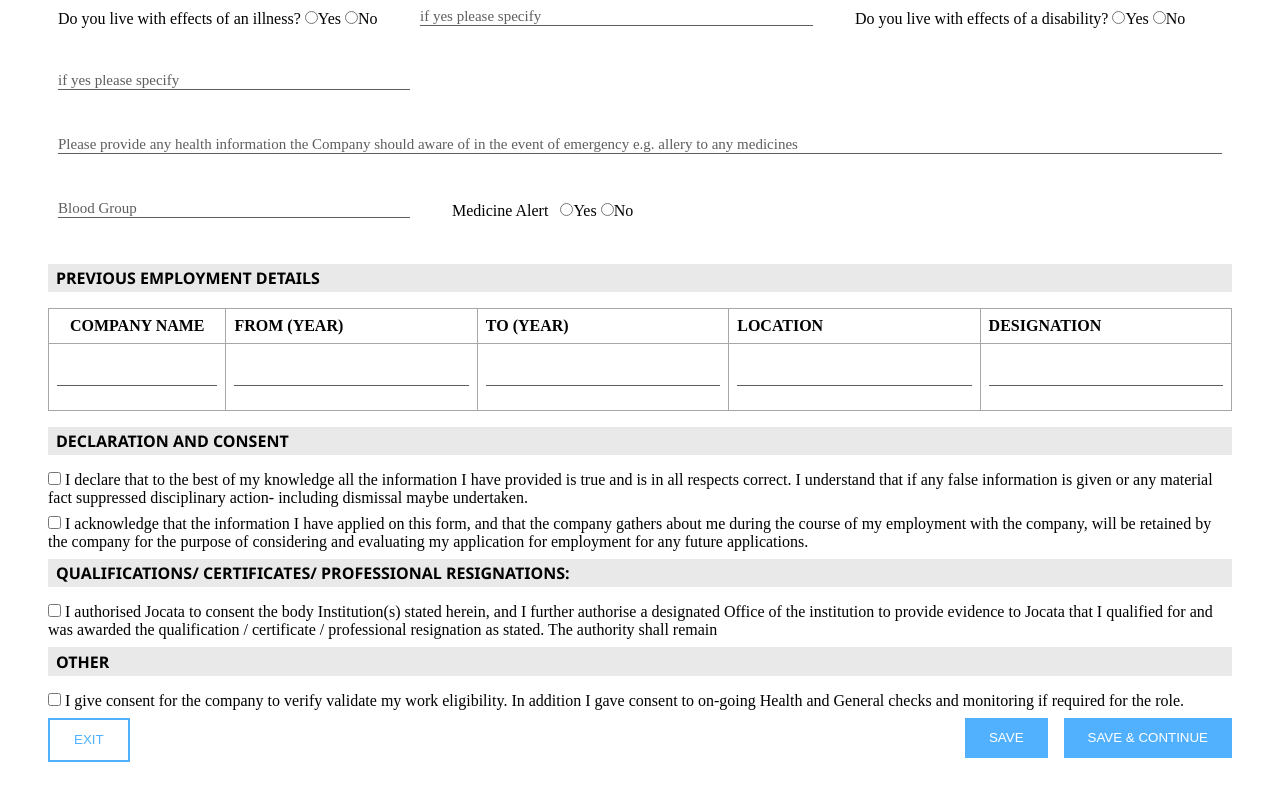
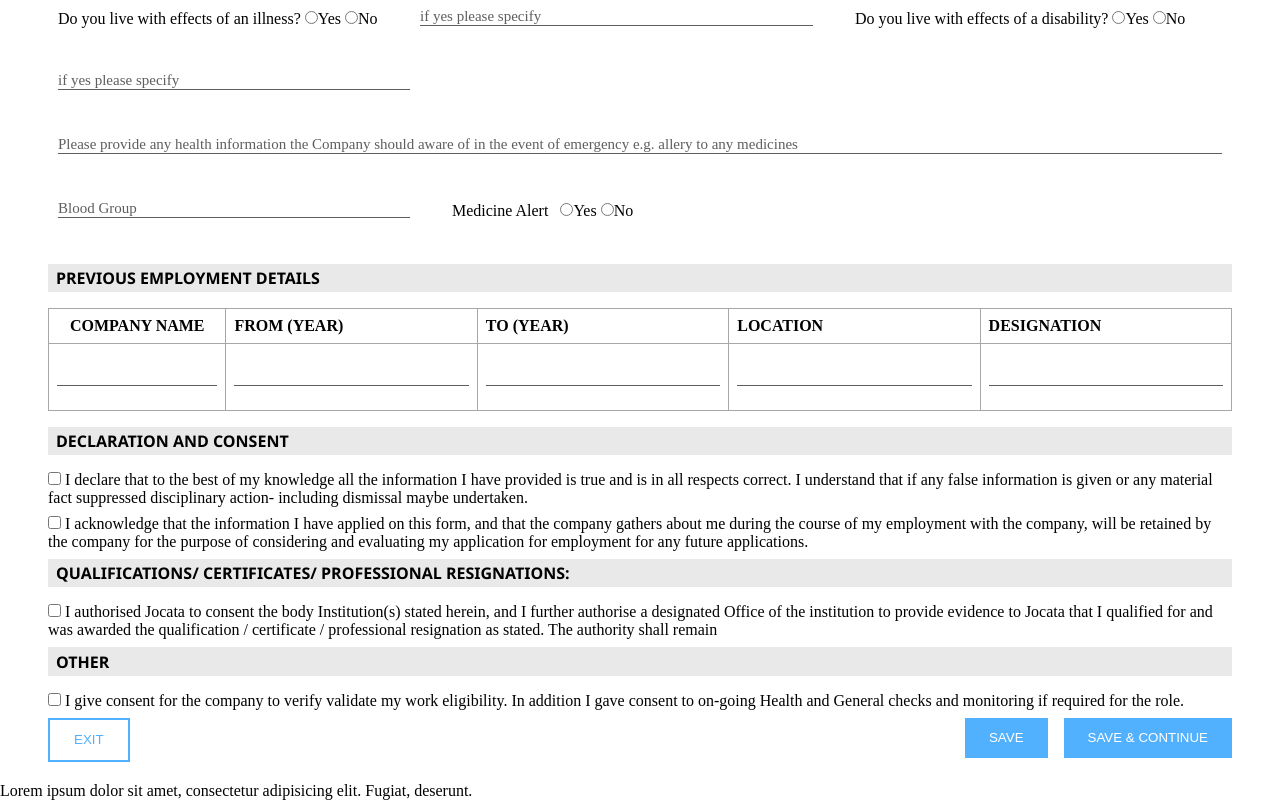
Before and after one commit to imsahil2001/batch-1-jocata-proj, an Angular app: page / in a window 1280 px wide. Shown: the part 2019-2819 px from the top of the page. Built offline with nearby package versions, Linux system fonts and the light colour scheme.

Commit message:
sec change

```diff
--- a/src/app/app.component.html
+++ b/src/app/app.component.html
@@ -623,3 +623,7 @@
     </div>
   </form>
 </div>
+
+<p>
+  Lorem ipsum dolor sit amet, consectetur adipisicing elit. Fugiat, deserunt.
+</p>
```
